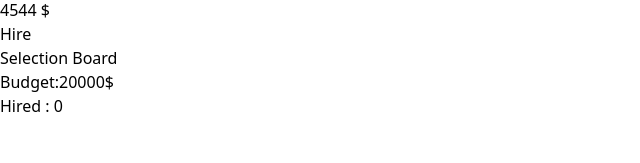
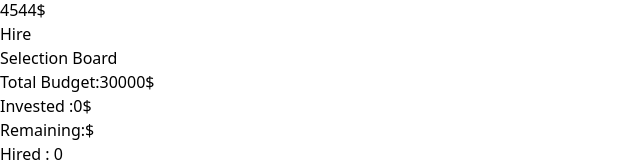
Before and after one commit to ShahariarSohan/movie-team-builder, a React (Vite) app: page / in a window 1280 px wide. Shown: the part 4730-4893 px from the top of the page, without its empty margins (0-640 px from the left). Before the commit the page ends 4848 px from the top, so only its background shows below. Built offline with nearby package versions, Linux system fonts and the light colour scheme.

Commit message:
invested amount added

```diff
--- a/src/App.jsx
+++ b/src/App.jsx
@@ -5,11 +5,17 @@ import SelectionBoard from "./Components/SelectionBoard/SelectionBoard";
 
 function App() {
   const [hired, setHired] = useState([]);
+  const [invested, setInvested] = useState(0);
   const handleHireButton = (id, cart) => {
     const duplicate = hired.find((cast) => cast.id === id);
     if (duplicate) {
       alert(`You have already hired him`);
     } else {
+      {
+        invested > 30000
+          ? `${alert("You have not such budget")}`
+          : setInvested(invested + cart.salary);
+      }
       setHired([...hired, cart]);
     }
   };
@@ -19,7 +25,7 @@ function App() {
         <h1 className="m-10 text-center text-3xl font-bold">MOVIE MAKING</h1>
         <div className="flex gap-5">
           <Carts handleHireButton={handleHireButton}></Carts>
-          <SelectionBoard hired={hired}></SelectionBoard>
+          <SelectionBoard hired={hired} invested={invested}></SelectionBoard>
         </div>
       </div>
     </>
--- a/src/Components/Budget/Budget.jsx
+++ b/src/Components/Budget/Budget.jsx
@@ -1,15 +1,23 @@
 import PropTypes from "prop-types";
 
-const Budget = (props) => {
+const Budget = ({ invested }) => {
   return (
-    <div className="w-full h-[300px] bg-slate-200 space-y-5 mb-10">
-      <h1 className=" ">
-        Budget:<span>20000</span>$
+    <div className="w-full p-5 bg-slate-200 space-y-5 mb-10">
+      <h1>
+        Total Budget:<span>30000</span>$
+      </h1>
+      <h1>
+        Invested :<span>{invested}</span>$
+      </h1>
+      <h1>
+        Remaining:<span></span>$
       </h1>
     </div>
   );
 };
 
-Budget.propTypes = {};
+Budget.propTypes = {
+  invested: PropTypes.number.isRequired,
+};
 
 export default Budget;
--- a/src/Components/Cart/Cart.jsx
+++ b/src/Components/Cart/Cart.jsx
@@ -8,7 +8,7 @@ const Cart = ({ cart, handleHireButton }) => {
       <h1 className="text-xl font-bold ">{name}</h1>
       <div className="flex justify-center gap-3 font-bold">
         <h3>{role}</h3>
-        <h3>{salary} $</h3>
+        <h3>{salary}$</h3>
       </div>
       <div className="text-center ">
         <button
--- a/src/Components/Hired/Hired.jsx
+++ b/src/Components/Hired/Hired.jsx
@@ -2,11 +2,11 @@ import PropTypes from "prop-types";
 
 const Hired = ({ hired }) => {
   return (
-    <div className="w-full bg-slate-200 p-5 h-[400px]">
+    <div className="w-full bg-slate-200 p-5 h-[500px]">
       <h1>Hired : {hired.length}</h1>
-      <div className="flex  flex-wrap gap-1">
+      <div className="grid  grid-cols-3 gap-2">
         {hired.map((cast, idx) => (
-          <div key={cast.idx}>
+          <div key={idx}>
             <img className="w-20 rounded-md mb-2 " src={cast.image}></img>
             <p className="text-sm">{cast.role}</p>
           </div>
--- a/src/Components/SelectionBoard/SelectionBoard.jsx
+++ b/src/Components/SelectionBoard/SelectionBoard.jsx
@@ -2,11 +2,11 @@ import PropTypes from "prop-types";
 import Budget from "../Budget/Budget";
 import Hired from "../Hired/Hired";
 
-const SelectionBoard = ({ hired }) => {
+const SelectionBoard = ({ hired, invested }) => {
   return (
     <div className="w-1/3 h-[850px] bg-slate-500 p-5  text-xl text-center font-bold">
       <h1 className="mb-10">Selection Board</h1>
-      <Budget></Budget>
+      <Budget invested={invested}></Budget>
       <Hired hired={hired}></Hired>
     </div>
   );
@@ -14,6 +14,7 @@ const SelectionBoard = ({ hired }) => {
 
 SelectionBoard.propTypes = {
   hired: PropTypes.array.isRequired,
+  invested: PropTypes.number.isRequired,
 };
 
 export default SelectionBoard;
```
